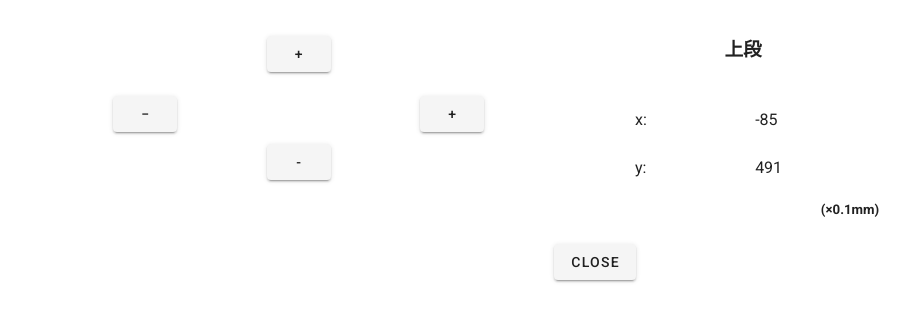
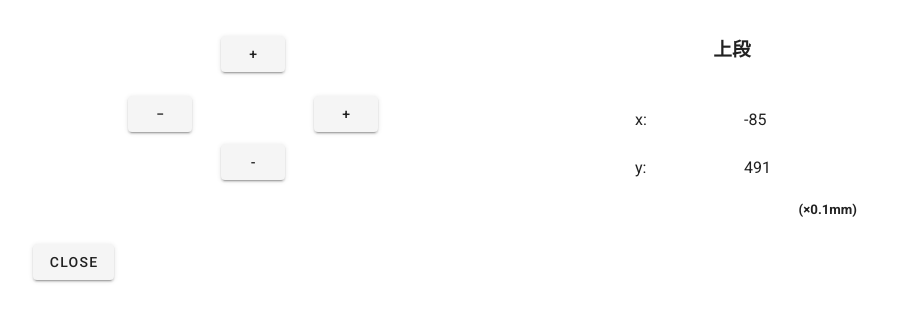
Before and after one commit to SakuraOnozuka/taue_gui, a Vue app: page /config_mode in a window 1280 px wide. Shown: the top 322 px of the page, without its empty margins (45-955 px from the left). Built offline with nearby package versions, Linux system fonts and the light colour scheme.

Commit message:
リファクタリング

```diff
--- a/src/components/TheList.vue
+++ b/src/components/TheCoordinatesMonitor.vue
@@ -26,8 +26,9 @@
 
 <script lang="ts">
 import Vue from 'vue'
+
 export default Vue.extend({
-  name: 'TheList',
+  name: 'TheCoordinatesMonitor',
   props: {
     configModeX: {
       type: Number,
@@ -37,7 +38,7 @@ export default Vue.extend({
       type: Number,
       required: true
     },
-    }
+  }
 })
 </script>
 
--- a/src/views/TheConfigMode.vue
+++ b/src/views/TheConfigMode.vue
@@ -1,31 +1,34 @@
 <template>
   <v-container>
     <v-row class="mt-3">
-      <v-col cols="1" />
-      <v-col cols="4">
+      <v-col cols="6">
+        <div class="adjust-buttons-wrapper">
           <the-adjust-buttons
-            @click-right="click_right"
-            @click-left="click_left"
-            @click-top="click_top"
-            @click-bottom="click_bottom"
+            @click-right="clickRight"
+            @click-left="clickLeft"
+            @click-top="clickTop"
+            @click-bottom="clickBottom"
          />
+        </div>
       </v-col>
-      <v-col cols="1" />
-      <v-col cols="3">
-        <the-list
-            :configModeX="x"
-            :configModeY="y"
-        >
-        </the-list>
+      <v-col cols="6">
+        <div class="list-wrapper">
+          <the-coordinates-monitor
+              :config-mode-x="configModeX"
+              :config-mode-y="configModeY"
+          />
+        </div>
       </v-col>
     </v-row>
     <v-row class="mt-6">
+      <div class="footer-row">
         <v-btn
-          style="margin: 0 auto;"
+            class="btn-close"
             @click="toMainView"
         >
           close
         </v-btn>
+      </div>
     </v-row>
   </v-container>
 </template>
@@ -33,22 +36,25 @@
 <script lang="ts">
 import Vue from 'vue'
 import TheAdjustButtons from "@/components/TheAdjustButtons.vue";
-import TheList from "@/components/TheList.vue"
+import TheCoordinatesMonitor from "@/components/TheCoordinatesMonitor.vue"
 
 export default Vue.extend({
   name: 'TheConfigMode',
-  components: {TheList, TheAdjustButtons},
+  components: {
+    TheCoordinatesMonitor,
+    TheAdjustButtons
+  },
   methods: {
-    click_top() {
+    clickTop() {
       this.$store.commit("clickTop")
     },
-    click_left() {
+    clickLeft() {
       this.$store.commit("clickLeft")
     },
-    click_right() {
+    clickRight() {
       this.$store.commit("clickRight")
     },
-    click_bottom() {
+    clickBottom() {
       this.$store.commit("clickBottom")
     },
     toMainView() {
@@ -56,10 +62,10 @@ export default Vue.extend({
     }
   },
   computed: {
-    x() {
+    configModeX() {
       return this.$store.state.configModeX
     },
-    y() {
+    configModeY() {
       return this.$store.state.configModeY
     },
   }
@@ -67,4 +73,17 @@ export default Vue.extend({
 </script>
 
 <style scoped>
+.adjust-buttons-wrapper {
+  width: 250px;
+  margin-left: 20%;
+}
+
+.list-wrapper {
+  width: 250px;
+  margin-right: 20%;
+}
+
+.footer-row {
+  padding-left: 30px;
+}
 </style>
--- a/src/views/TheMainView.vue
+++ b/src/views/TheMainView.vue
@@ -37,13 +37,13 @@ export default Vue.extend({
     layer() {
       return this.$store.state.layer
     },
-    },
+  },
   methods: {
     toConfigMode() {
       this.$router.push('/config_mode')
     }
   }
-  })
+})
 </script>
 
 <style scoped>
```
Lines whose indentation alone changed are shown as unchanged.
